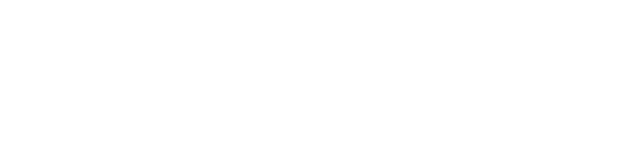
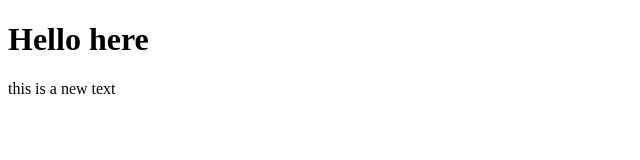
Before and after one commit to cyberdiego33/frontendmentor, a plain HTML site: page index.html in a window 1280 px wide. Shown: the whole page, without its empty margins (0-640 px from the left). Drawn offline with Linux system fonts and the light colour scheme.

Commit message:
added content to the html file

```diff
--- a/index.html
+++ b/index.html
@@ -6,6 +6,7 @@
     <title>Document</title>
 </head>
 <body>
-
+    <h1>Hello here</h1>
+    <p>this is a new text</p>
 </body>
 </html>
```
